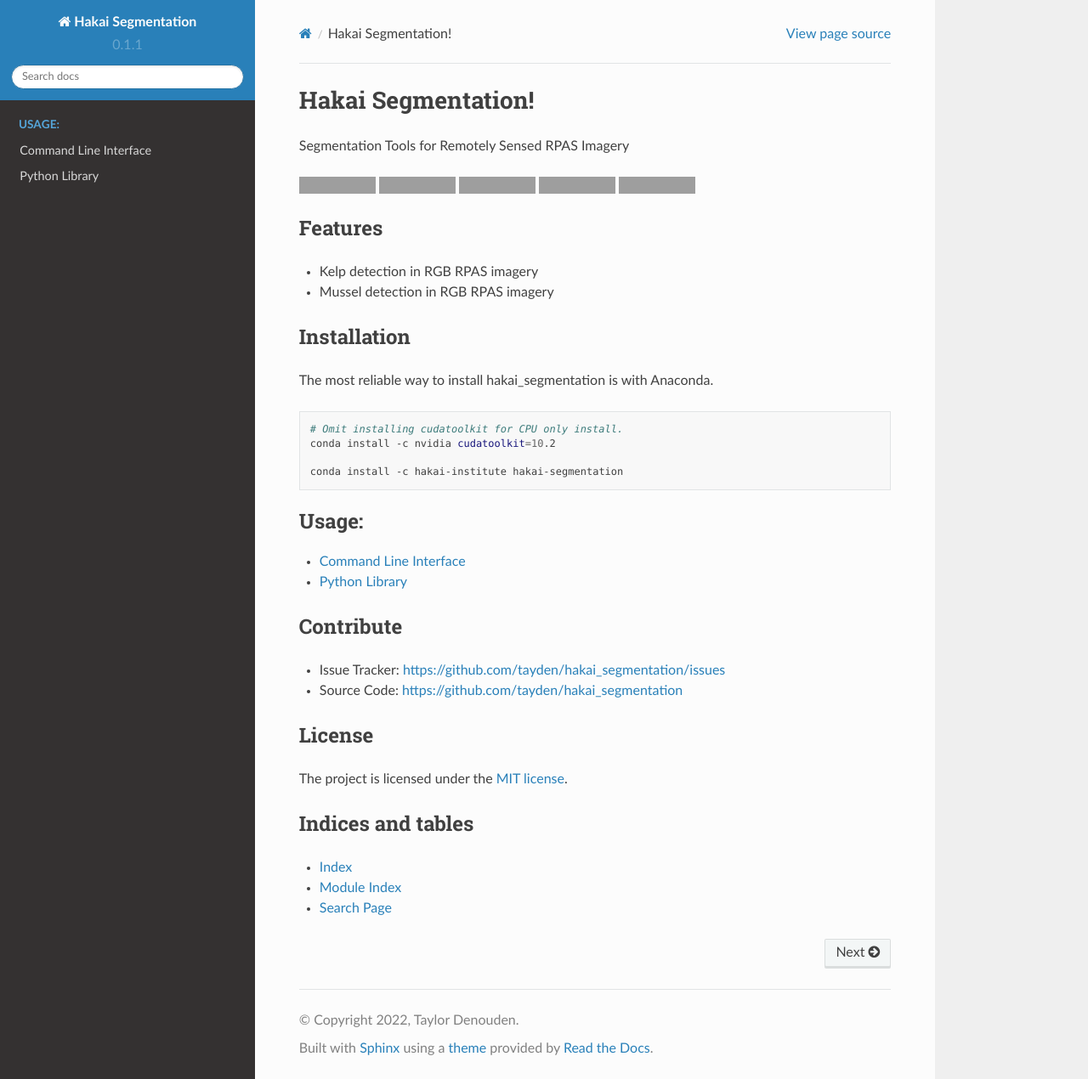
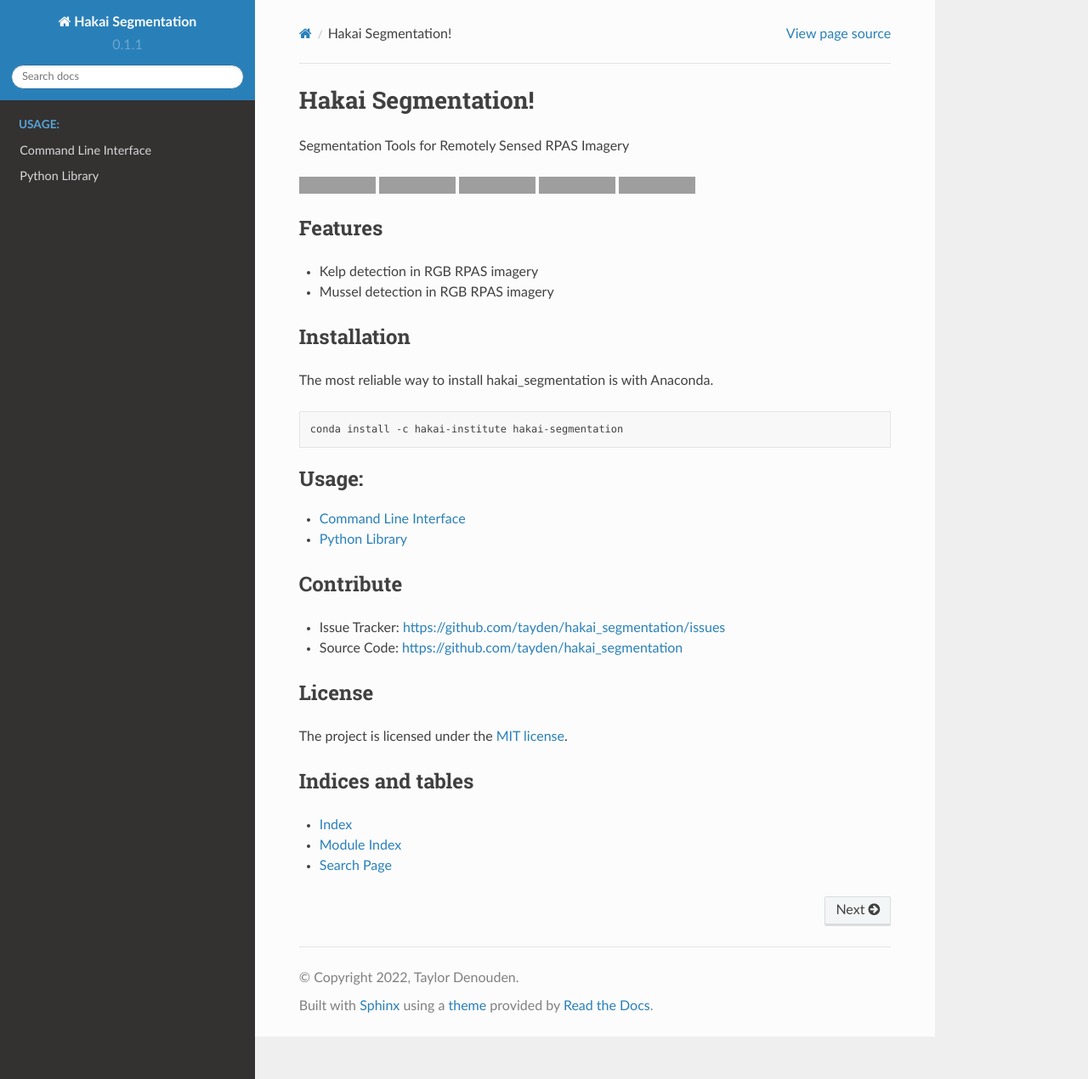
Before and after one commit to HakaiInstitute/kelp-o-matic, a Sphinx documentation site: the page built from docs/index.rst, in a window 1280 px wide and 1270 px high. Shown: the whole window at 85% size. Built offline with Sphinx 7.4.7 and the Read the Docs theme 2.0.0, drawn with Linux system fonts in a browser that asks for light colours; grey boxes are pictures that could not be loaded.

Commit message:
Update install instructions

```diff
--- a/docs/index.rst
+++ b/docs/index.rst
@@ -40,9 +40,6 @@ The most reliable way to install hakai_segmentation is with Anaconda.
 
 .. code-block:: bash
 
-    # Omit installing cudatoolkit for CPU only install.
-    conda install -c nvidia cudatoolkit=10.2
-
     conda install -c hakai-institute hakai-segmentation
 
 
```
